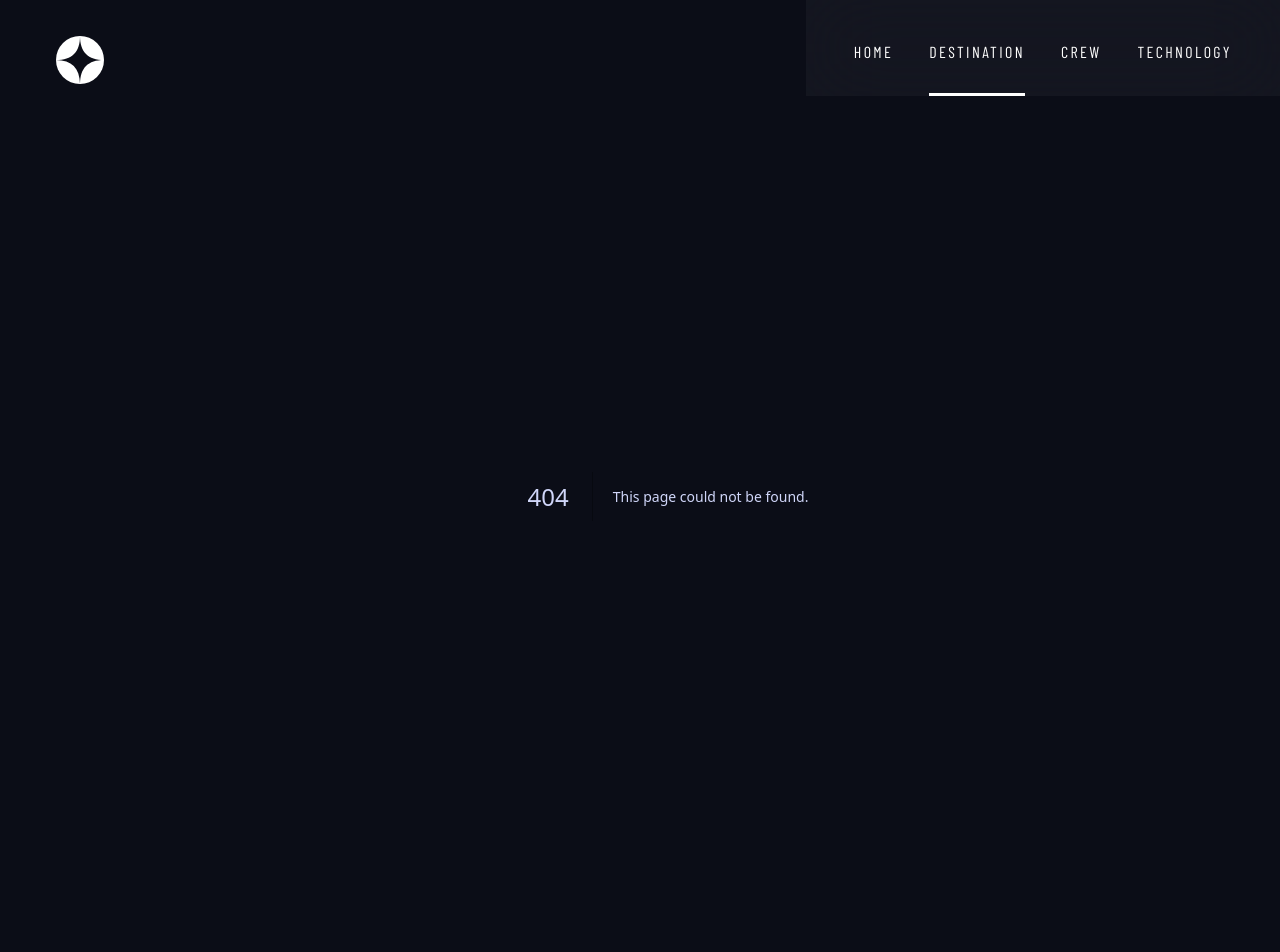
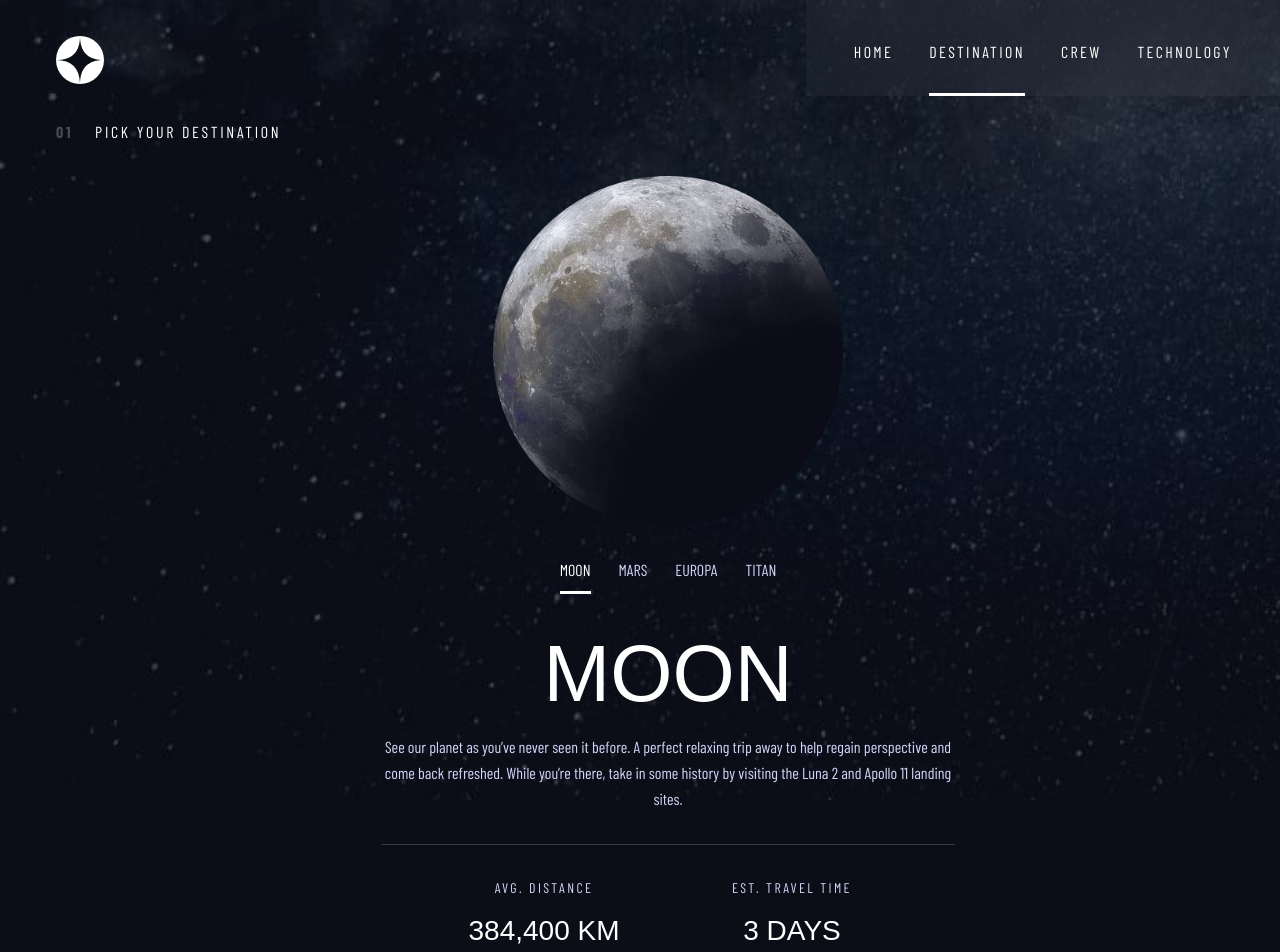
Before and after one commit to rafaelwillen/space-tourism, a Next.js app: page /explore in a window 1280 px wide. Before the commit this address had no page. Shown: the top 952 px of the page. Before the commit the page ends 920 px from the top, so only its background shows below. Built offline with nearby package versions, Linux system fonts and the light colour scheme; a web font is replaced by a local one.

Commit message:
Add the exploration page

```diff
--- /dev/null
+++ b/src/app/explore/page.tsx
@@ -0,0 +1,80 @@
+import ExploreBackgrounds from "@/components/ExploreBackgrounds";
+import classNames from "classnames";
+import Image from "next/image";
+import Link from "next/link";
+import { destinationData } from "../utils";
+
+type Props = {
+  searchParams: { [key: string]: string | string[] | undefined };
+};
+
+export default function ExplorePage({ searchParams }: Props) {
+  const destinationSearch = searchParams.destination ?? "moon";
+  const destination =
+    destinationData.find(({ name }) => {
+      if (Array.isArray(destinationSearch)) {
+        return undefined;
+      }
+      return name.toLowerCase() === destinationSearch.toLowerCase();
+    }) ?? destinationData[0];
+
+  return (
+    <main className="text-center mt-6 desktop:text-left desktop:px-10 desktop:mt-[76px] desktop:container desktop:mx-auto">
+      <ExploreBackgrounds />
+      <p className="text-white text-nav tracking-nav uppercase text-left desktop:text-heading-5 desktop:tracking-heading-5 desktop:mb-16">
+        <span className="mr-4 font-bold opacity-25">01</span> Pick your
+        destination
+      </p>
+      <div className="desktop:flex gap-10 items-start">
+        <Image
+          className="mx-auto my-8 w-full h-auto max-w-[200px] tablet:max-w-[350px] desktop:max-w-lg desktop:flex-1"
+          sizes="100vw"
+          src={destination.image}
+          alt={destination.name}
+        />
+        <div>
+          <ul className="flex gap-7 justify-center mb-5 tablet:mb-8 desktop:justify-start desktop:mb-9">
+            {destinationData.map(({ name }) => (
+              <li key={name}>
+                <Link
+                  className={classNames(
+                    "pb-3 border-b-3 border-white border-opacity-0 uppercase text-primary hover:border-opacity-50 ",
+                    name === destination.name &&
+                      "border-opacity-100 hover:border-opacity-100 text-white"
+                  )}
+                  href={{ query: { destination: name.toLowerCase() } }}
+                >
+                  {name}
+                </Link>
+              </li>
+            ))}
+          </ul>
+          <h1 className="font-heading text-heading-3 uppercase text-white tablet:text-[5rem] desktop:text-heading-2 desktop:mb-3">
+            {destination.name}
+          </h1>
+          <p className="max-w-xs text-nav leading-relaxed mx-auto tablet:max-w-xl desktop:max-w-md desktop:mx-0">
+            {destination.description}
+          </p>
+          <div className="flex mx-auto flex-wrap justify-center gap-8 border-t border-[#383B4B] mt-8 pt-8 max-w-[327px] tablet:max-w-[573px] desktop:mt-14 desktop:flex-nowrap ">
+            <div className="space-y-3 w-full tablet:max-w-[216px] desktop:max-w-none">
+              <p className="text-subheading-2 tracking-subheading-2 uppercase">
+                Avg. Distance
+              </p>
+              <p className="text-white font-heading text-heading-5 uppercase">
+                {destination.distance}
+              </p>
+            </div>
+            <div className=" space-y-3 w-full tablet:max-w-[216px] desktop:max-w-none">
+              <p className="text-subheading-2 tracking-subheading-2 uppercase">
+                Est. Travel Time
+              </p>
+              <p className="text-white font-heading text-heading-5 uppercase">
+                {destination.travelTime}
+              </p>
+            </div>
+          </div>
+        </div>
+      </div>
+    </main>
+  );
+}
--- /dev/null
+++ b/src/app/utils.ts
@@ -0,0 +1,40 @@
+import { EuropaImage, MarsImage, MoonImage, TitanImage } from "@/assets";
+
+export const destinationData = [
+  {
+    id: 1,
+    name: "Moon",
+    image: MoonImage,
+    description:
+      "See our planet as you’ve never seen it before. A perfect relaxing trip away to help regain perspective and come back refreshed. While you’re there, take in some history by visiting the Luna 2 and Apollo 11 landing sites.",
+    distance: "384,400 km",
+    travelTime: "3 days",
+  },
+  {
+    id: 2,
+    name: "Mars",
+    image: MarsImage,
+    description:
+      "Don’t forget to pack your hiking boots. You’ll need them to tackle Olympus Mons, the tallest planetary mountain in our solar system. It’s two and a half times the size of Everest!",
+    distance: "225 Mil. Km",
+    travelTime: "9 months",
+  },
+  {
+    id: 3,
+    name: "Europa",
+    image: EuropaImage,
+    description:
+      "The smallest of the four Galilean moons orbiting Jupiter, Europa is a winter lover’s dream. With an icy surface, it’s perfect for a bit of ice skating, curling, hockey, or simple relaxation in your snug wintery cabin.",
+    distance: "628 Mil. Km",
+    travelTime: "3 years",
+  },
+  {
+    id: 4,
+    name: "Titan",
+    image: TitanImage,
+    description:
+      "The only moon known to have a dense atmosphere other than Earth, Titan is a home away from home (just a few hundred degrees colder!). As a bonus, you get striking views of the Rings of Saturn.",
+    distance: "1.6 bil km ",
+    travelTime: "7 years",
+  },
+];
--- /dev/null
+++ b/src/components/ExploreBackgrounds.tsx
@@ -0,0 +1,31 @@
+import {
+  DestinationBackgroundDesktop,
+  DestinationBackgroundMobile,
+  DestinationBackgroundTablet,
+} from "@/assets";
+import Image from "next/image";
+
+export default function ExploreBackgrounds() {
+  return (
+    <>
+      <Image
+        fill
+        src={DestinationBackgroundMobile}
+        alt=""
+        className="-z-10 tablet:hidden  object-cover"
+      />
+      <Image
+        alt=""
+        fill
+        src={DestinationBackgroundTablet}
+        className="-z-10 desktop:hidden  object-cover"
+      />
+      <Image
+        fill
+        src={DestinationBackgroundDesktop}
+        alt=""
+        className="-z-10 max-desktop:hidden  object-cover"
+      />
+    </>
+  );
+}
--- a/src/components/NavbarItem.tsx
+++ b/src/components/NavbarItem.tsx
@@ -13,7 +13,7 @@ export default function NavbarItem({ href, name, index }: Props) {
     <li>
       <Link
         className={classNames(
-          "block h-full text-white text-nav tracking-[2.36px] uppercase border-b-[3px] border-white border-opacity-0 hover:border-opacity-50",
+          "block h-full text-white text-nav tracking-[2.36px] uppercase border-b-3 border-white border-opacity-0 hover:border-opacity-50",
           pathname === href && "border-opacity-100 hover:border-opacity-100"
         )}
         href={href}
--- a/tailwind.config.js
+++ b/tailwind.config.js
@@ -28,6 +28,9 @@ module.exports = {
         nav: "1rem",
         body: "1.125rem",
       },
+      borderWidth: {
+        3: "3px",
+      },
       letterSpacing: {
         "heading-5": "4.75px",
         "subheading-2": "2.35px",
```
Also changed, not shown: src/assets/index.ts (+8 -0 lines).
